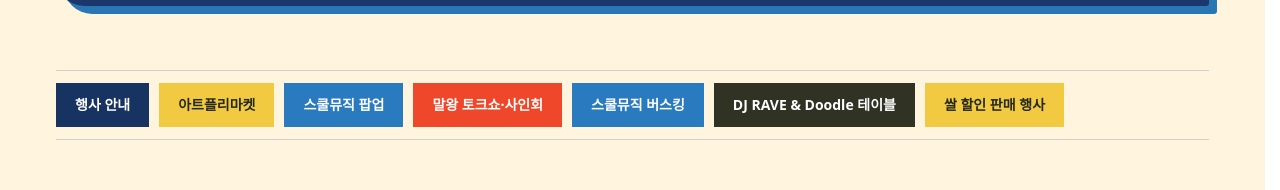
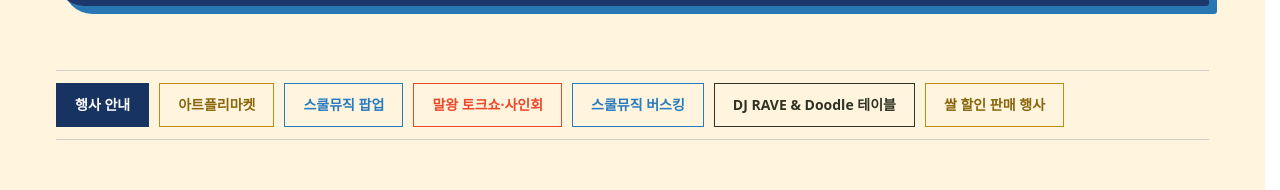
Before and after one commit to lemngu/market-tonight, a Next.js app: page /festival in a window 1280 px wide. Shown: the part 610-800 px from the top of the page. Built offline with nearby package versions, Linux system fonts and the light colour scheme; no server answers.

Commit message:
Animate active festival tabs and refine rice benefit badge

```diff
--- a/src/app/(frontend)/FestivalExperience.tsx
+++ b/src/app/(frontend)/FestivalExperience.tsx
@@ -3,6 +3,7 @@ import type { SiteCopy } from '@/lib/content-schema'
 import { djPerformers, festivalArtwork, schoolPerformers } from '@/lib/festival-artwork'
 import SiteFrame from './SiteFrame'
 import TimetableOverview from './TimetableOverview'
+import FestivalTabs from './FestivalTabs'
 
 export default function FestivalExperience({ site }: { site: SiteCopy }) {
   const copy = site.festivalPage
@@ -21,9 +22,7 @@ export default function FestivalExperience({ site }: { site: SiteCopy }) {
     <header className="detail-page-heading"><span>{copy.eyebrow}</span><h1>{copy.title}</h1><p>{copy.description}</p>
       <div className="event-quick-facts"><span>{copy.date}</span><span>{copy.schedule}</span><span>{copy.location}</span></div>
     </header>
-    <nav className="festival-section-tabs" aria-label="행사 안내 바로가기">
-      {sections.map(([id, title]) => <a key={id} href={'#' + id}>{title}</a>)}
-    </nav>
+    <FestivalTabs sections={sections} />
     <section className="festival-program-section" id="overview" aria-labelledby="overview-title">
       <div className="program-section-heading"><span>01 / TIME TABLE</span><h2 id="overview-title">행사 안내</h2></div>
       <TimetableOverview image={copy.timetable || festivalArtwork.overview} />
@@ -70,9 +69,9 @@ export default function FestivalExperience({ site }: { site: SiteCopy }) {
     </section>
     <section className="festival-program-section rice-sale-section" id="rice-sale" aria-labelledby="rice-title">
       <div className="program-section-heading"><span>07 / MARKET SPECIAL</span><h2 id="rice-title">쌀 할인 판매 행사</h2><p className="program-subtitle">전통시장 가는 날</p></div>
-      <div className="rice-sale-card"><p className="rice-sale-lead">고품질 쌀을 시중가 대비 저렴하게 구매하고, 온누리상품권 혜택도 받아가세요.</p>
+      <div className="rice-sale-card">
         <p className="rice-offer">고시히까리쌀 <strong>10kg</strong><br /><b>39,000원</b></p>
-        <p className="rice-benefit">{copy.linkedDescription}</p>
+        <div className="rice-benefit"><span className="rice-benefit-badge">온누리상품권 1만 원권 증정</span><p className="rice-purchase-limit">(1인 최대 3포 구매 제한)</p></div>
         <dl><div><dt>일시</dt><dd>{copy.linkedSchedule}</dd></div><div><dt>판매 장소</dt><dd>{copy.linkedLocation}</dd></div></dl>
         <p className="rice-sale-note">{copy.linkedNote}</p>
       </div>
--- /dev/null
+++ b/src/app/(frontend)/FestivalTabs.tsx
@@ -0,0 +1,50 @@
+'use client'
+import { useEffect, useRef, useState } from 'react'
+
+export default function FestivalTabs({ sections }: { sections: string[][] }) {
+  const nav = useRef<HTMLElement>(null)
+  const [active, setActive] = useState(sections[0][0])
+  const lockedUntil = useRef(0)
+  const timer = useRef<ReturnType<typeof setTimeout> | null>(null)
+  useEffect(() => {
+    const bar = nav.current
+    if (!bar) return
+    let frame = 0
+    const update = () => {
+      frame = 0
+      if (performance.now() < lockedUntil.current) return
+      const top = bar.getBoundingClientRect().bottom + 48
+      let current = sections[0][0]
+      for (const [id] of sections) {
+        if ((document.getElementById(id)?.getBoundingClientRect().top ?? Infinity) <= top) current = id
+      }
+      setActive(current)
+    }
+    const requestUpdate = () => { if (!frame) frame = requestAnimationFrame(update) }
+    const size = () => {
+      const last = bar.lastElementChild as HTMLElement | null
+      const padding = parseFloat(getComputedStyle(bar).paddingLeft) || 0
+      bar.style.setProperty('--tabs-tail', Math.max(0, bar.clientWidth - (last?.offsetWidth || 0) - padding * 2) + 'px')
+      requestUpdate()
+    }
+    const unlock = () => { lockedUntil.current = 0; requestUpdate() }
+    const observer = new ResizeObserver(size)
+    observer.observe(bar)
+    window.addEventListener('scroll', requestUpdate, { passive: true })
+    window.addEventListener('wheel', unlock, { passive: true })
+    window.addEventListener('touchstart', unlock, { passive: true })
+    size()
+    return () => { observer.disconnect(); cancelAnimationFrame(frame); if (timer.current) clearTimeout(timer.current); window.removeEventListener('scroll', requestUpdate); window.removeEventListener('wheel', unlock); window.removeEventListener('touchstart', unlock) }
+  }, [sections])
+  useEffect(() => {
+    const bar = nav.current
+    const link = bar?.querySelector<HTMLElement>('[aria-current="location"]')
+    if (!bar || !link) return
+    const padding = parseFloat(getComputedStyle(bar).paddingLeft) || 0
+    bar.scrollTo({ left: bar.scrollLeft + link.getBoundingClientRect().left - bar.getBoundingClientRect().left - padding, behavior: window.matchMedia('(prefers-reduced-motion: reduce)').matches ? 'instant' : 'smooth' })
+  }, [active])
+  return <nav ref={nav} className="festival-section-tabs" aria-label="행사 안내 바로가기">
+    {sections.map(([id, title]) => <a key={id} href={'#' + id} aria-current={active === id ? 'location' : undefined}
+      onClick={() => { lockedUntil.current = performance.now() + 1000; setActive(id); if (timer.current) clearTimeout(timer.current); timer.current = setTimeout(() => { lockedUntil.current = 0; window.dispatchEvent(new Event('scroll')) }, 1100) }}>{title}</a>)}
+  </nav>
+}
--- a/src/app/(frontend)/event-updates.css
+++ b/src/app/(frontend)/event-updates.css
@@ -222,3 +222,20 @@ html:has(.festival-detail-page) { scroll-behavior: smooth; }
 .festival-section-tabs a[href="#art-flea-market"]:hover, .festival-section-tabs a[href="#art-flea-market"]:focus-visible { color: #25281f; box-shadow: inset 0 0 0 2px #25281f; }
 .site-shell #flea-market { scroll-margin-top: calc(var(--nav-height,96px) + 24px); }
 @media(max-width:767px) { .site-shell #flea-market { scroll-margin-top: calc(var(--nav-height,76px) + 24px); } }
+
+@media(max-width:767px) { .schedule-mobile.overview-program-list .program-summary time { font-weight: 900; } }
+.festival-section-tabs::after { content: ''; flex: 0 0 var(--tabs-tail,0px); }
+.festival-section-tabs a:not([aria-current=location]), .festival-section-tabs a:not([aria-current=location]):hover, .festival-section-tabs a:not([aria-current=location]):focus-visible { background: transparent; color: var(--event-tab-color); box-shadow: none; }
+.festival-section-tabs a:is([href="#art-flea-market"],[href="#rice-sale"]):not([aria-current=location]) { color: #8a650b; border-color: #bd8c13; }
+.festival-section-tabs a[aria-current=location] { background: var(--event-tab-color); color: #fff; border-color: var(--event-tab-color); }
+.festival-section-tabs a:is([href="#art-flea-market"],[href="#rice-sale"])[aria-current=location] { color: #25281f; }
+.festival-section-tabs a:focus-visible { outline: 3px solid var(--event-tab-color); outline-offset: 3px; }
+
+.festival-section-tabs a { transition: background-color 260ms ease, color 260ms ease, border-color 260ms ease; }
+.festival-section-tabs a[aria-current=location], .festival-section-tabs a[aria-current=location]:hover, .festival-section-tabs a[aria-current=location]:focus-visible { border-color: transparent; box-shadow: none; }
+.rice-benefit { margin: 20px 0 0; white-space: normal; }
+.rice-benefit-badge { display: inline-block; max-width: 100%; padding: 12px 16px; border-radius: 0; background: #ee4729; color: #fff4d6; font-size: clamp(16px,2vw,20px); font-weight: 900; line-height: 1.5; word-break: keep-all; }
+.rice-benefit .rice-purchase-limit { margin: 10px 0 0; color: #25281f; font-size: 13px; font-weight: 600; line-height: 1.6; }
+@media(prefers-reduced-motion:reduce) { .festival-section-tabs a { transition: none; } }
+
+.rice-benefit-badge { padding: 6px 10px; background: #173361; color: #fff4d6; font-size: 15px; font-weight: 800; line-height: 1.5; }
```
Also changed, not shown: 22 other files (tests, documents, lock files or other folders).
